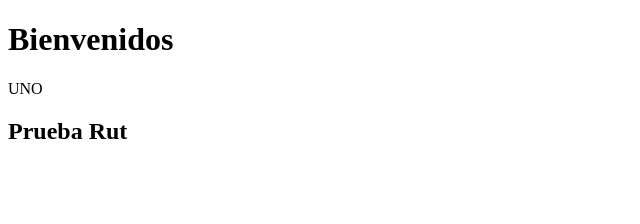
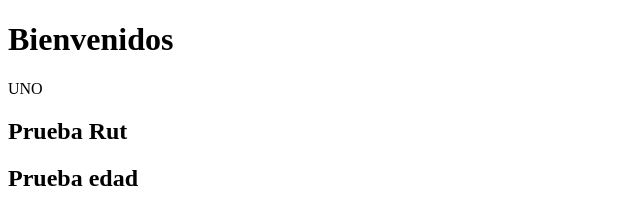
Before and after one commit to Pdem01/CursoGit01, a plain HTML site: page index.html in a window 1280 px wide. Shown: the whole page, without its empty margins (0-640 px from the left). Drawn offline with Linux system fonts and the light colour scheme.

Commit message:
Se agregó mensaje edad

```diff
--- a/index.html
+++ b/index.html
@@ -7,5 +7,6 @@
 	<h1>Bienvenidos</h1>
 	<p>UNO</p>
 	<h2>Prueba Rut</h2>
+	<h2>Prueba edad</h2>
 </body>
 </html>
```
